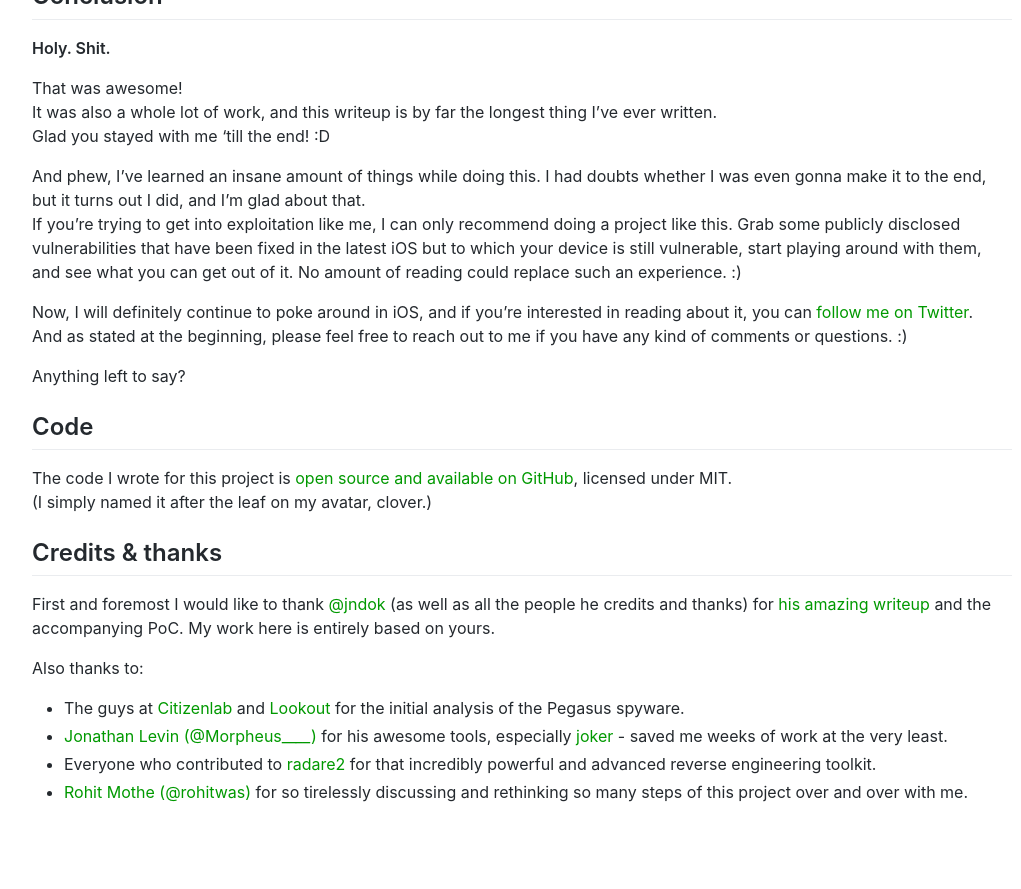
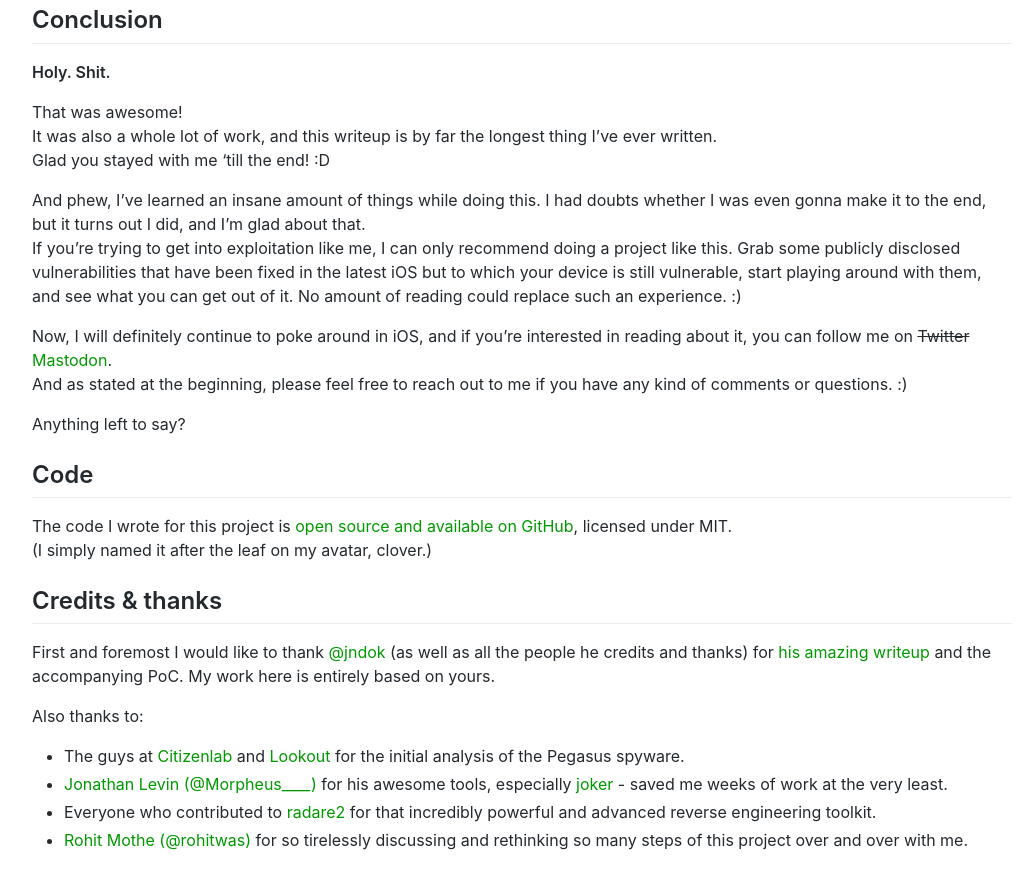
Before and after one commit to Siguza/cl0ver, a Jekyll site: the page built from docs/index.md, in a window 1280 px wide and 900 px high, scrolled down 32257 px. Shown: the top 889 px of the window, without its empty margins (118-1139 px from the left). Built offline with Jekyll 4.4.1, drawn with Linux system fonts in a browser that asks for light colours; our own code applies the rules of GitHub Pages for plain Markdown files; before the commit the page ends 33109 px from its top, so only the background shows below that; some of the changed text lies outside the part shown.

Commit message:
Update links

```diff
--- a/docs/_layouts/default.html
+++ b/docs/_layouts/default.html
@@ -9,7 +9,7 @@
   </head>
   <body>
     <div class="container-lg px-3 my-5 markdown-body">
-      <nav class="separator">[ <a href="https://siguza.net">Home</a> | <a href="https://blog.siguza.net">Blog</a> | <a href="https://github.com/Siguza">GitHub</a> | <a href="https://twitter.com/s1guza">Twitter</a> ]</nav>
+      <nav class="separator">[ <a href="https://siguza.net">Home</a> | <a href="https://blog.siguza.net">Blog</a> | <a href="https://github.com/Siguza">GitHub</a> | <a href="https://mastodon.social/@siguza">Mastodon</a> ]</nav>
       <main>
         {{ content }}
       </main>
--- a/docs/index.md
+++ b/docs/index.md
@@ -21,7 +21,7 @@ The following are assumed to be well known/understood, and are explained in deta
 - how the UaF can be used to gain PC control
 
 Note: This project included a lot of "firsts" for me. I've never before: done ROP, played with IOKit, MIG or the kernel heap, etc, etc. As such it might be that this writeup contains some misconceptions or stuff that could be done a lot easier, faster or safer.
-If you spot anything like that, **please let me know** (via [GitHub issues](https://github.com/Siguza/cl0ver/issues), [Twitter](https://twitter.com/s1guza), Email (`*@*.net` where `* = siguza`), or whatever).
+If you spot anything like that, **please let me know** (via [GitHub issues](https://github.com/Siguza/cl0ver/issues), [Mastodon](https://mastodon.social/@siguza), Email (`*@*.net` where `* = siguza`), or whatever).
 Also please don't hesitate to contact me if there's something you don't understand, of if you'd like more details on something.
 
 For the record, I've worked this up on an iPhone SE (iPhone8,4/N69AP) on 9.3.3/13G34 and an iPod touch 5G (iPod5,1/N78AP) on 9.3.2/ with only information and tools that are publicly available (not as an exercise for myself, but because I didn't have anything else, lol).
@@ -1207,7 +1207,7 @@ Glad you stayed with me 'till the end! :D
 And phew, I've learned an insane amount of things while doing this. I had doubts whether I was even gonna make it to the end, but it turns out I did, and I'm glad about that.
 If you're trying to get into exploitation like me, I can only recommend doing a project like this. Grab some publicly disclosed vulnerabilities that have been fixed in the latest iOS but to which your device is still vulnerable, start playing around with them, and see what you can get out of it. No amount of reading could replace such an experience. :)
 
-Now, I will definitely continue to poke around in iOS, and if you're interested in reading about it, you can [follow me on Twitter](https://twitter.com/s1guza).
+Now, I will definitely continue to poke around in iOS, and if you're interested in reading about it, you can follow me on ~~Twitter~~ [Mastodon](https://mastodon.social/@siguza).
 And as stated at the beginning, please feel free to reach out to me if you have any kind of comments or questions. :)
 
 Anything left to say?
```
